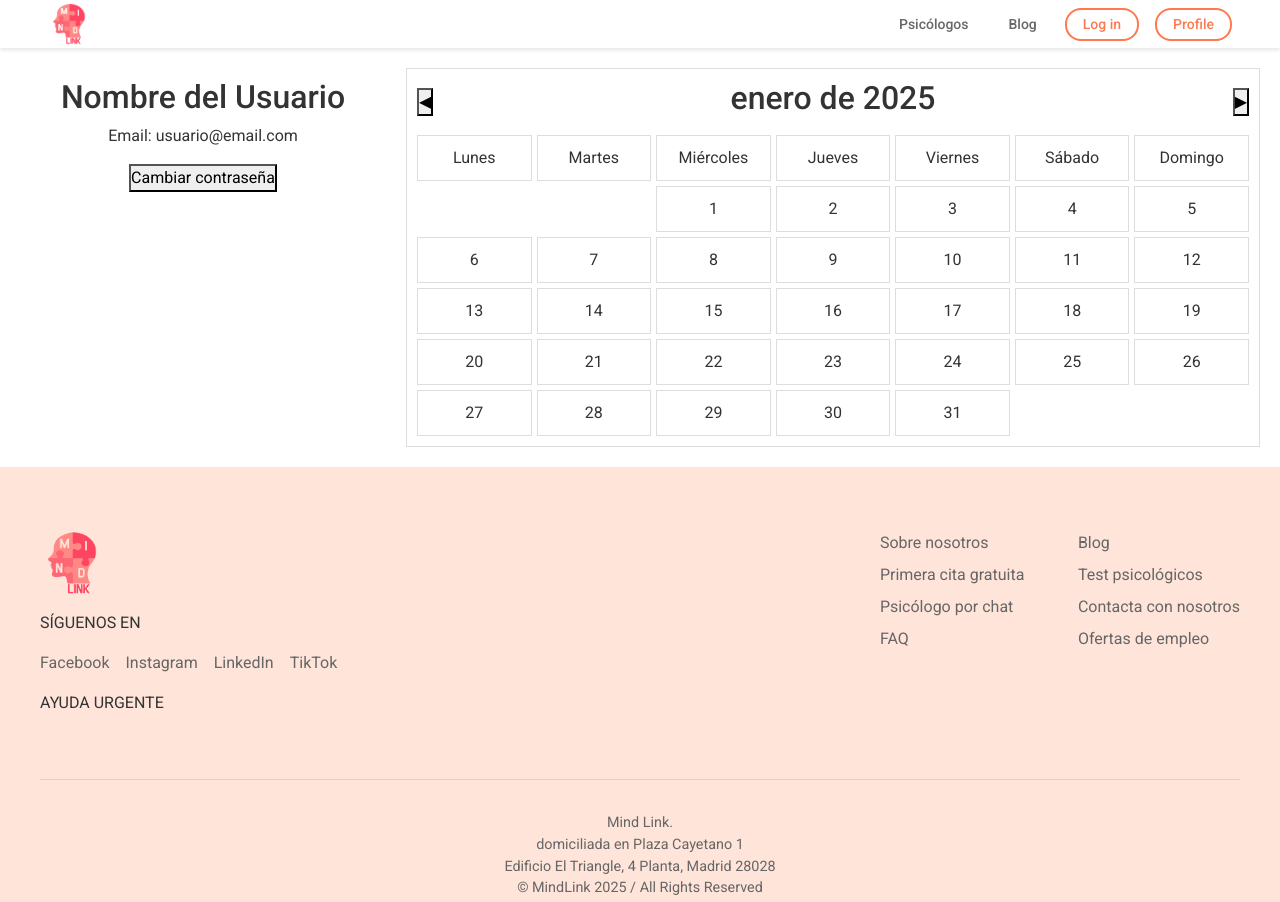
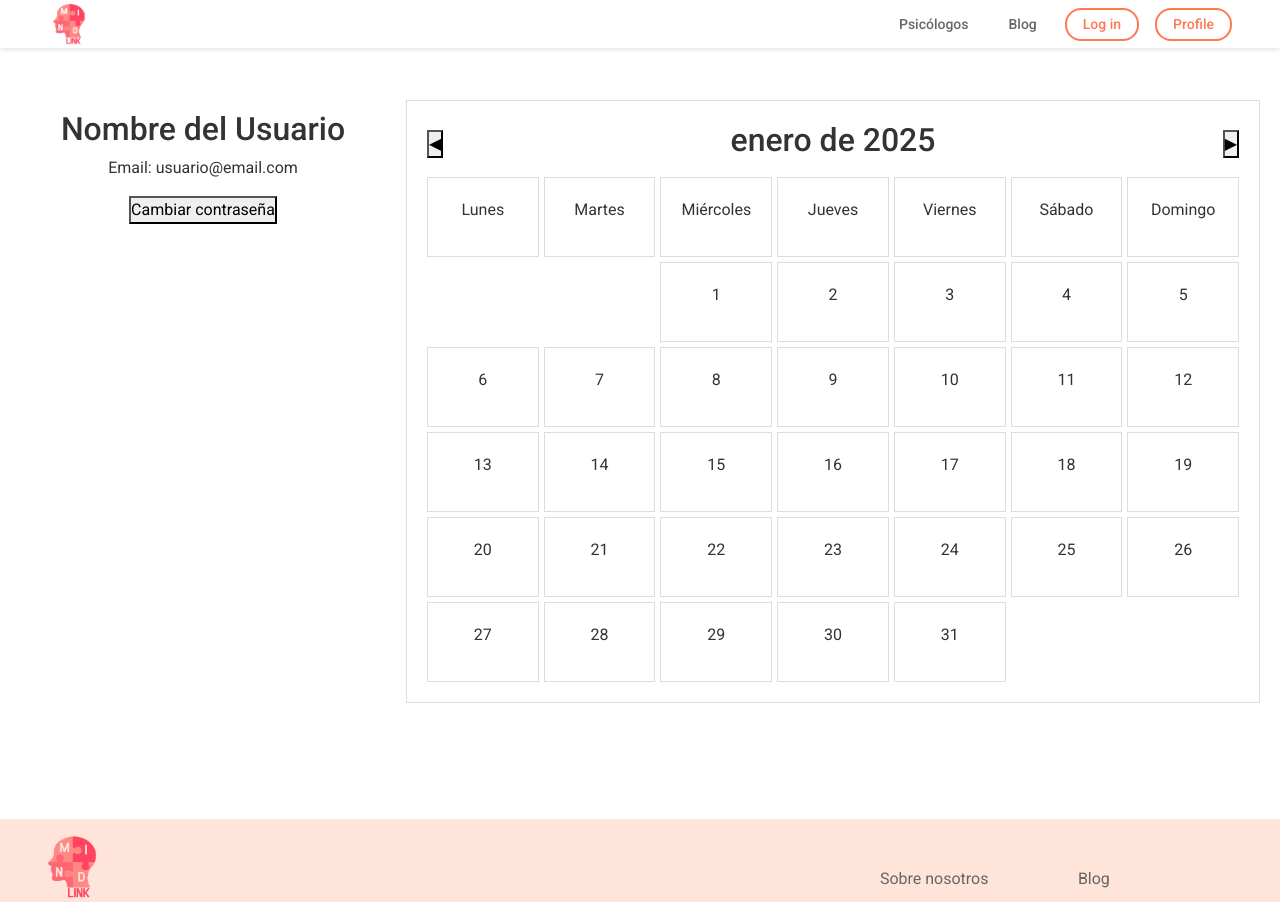
Before and after one commit to Madtore/mind-link, an Angular app: page /profile in a window 1280 px wide. Shown: the top 902 px of the page. Built offline with nearby package versions, Linux system fonts and the light colour scheme.

Commit message:
footer cambiado y calendario actualizado

```diff
--- a/src/app/app.component.ts
+++ b/src/app/app.component.ts
@@ -3,7 +3,6 @@ import { RouterOutlet } from '@angular/router';
 import { HeaderComponent } from './components/header/header.component';
 import { FooterComponent } from './components/footer/footer.component';
 import { ChatBotComponent } from './components/chat-bot/chat-bot.component';
-
 @Component({
   selector: 'app-root',
   standalone: true,
@@ -11,4 +10,6 @@ import { ChatBotComponent } from './components/chat-bot/chat-bot.component';
   templateUrl: './app.component.html',
   styleUrls: ['./app.component.scss']
 })
-export class AppComponent {}
+export class AppComponent {
+
+}
--- a/src/app/components/footer/footer.component.html
+++ b/src/app/components/footer/footer.component.html
@@ -30,11 +30,6 @@
     </div>
 
     <div class="footer-bottom">
-      <p>Mind Link.<br>
-      domiciliada en Plaza Cayetano 1<br>
-      Edificio El Triangle, 4 Planta, Madrid 28028<br>
-      © MindLink 2025 / All Rights Reserved</p>
-
       <div class="footer-bottom-links">
         <a href="#">Términos y condiciones</a>
         <a href="#">Política de privacidad</a>
--- a/src/app/components/footer/footer.component.scss
+++ b/src/app/components/footer/footer.component.scss
@@ -1,14 +1,9 @@
-#footer {
-  background: linear-gradient(to bottom, #32A879, #FFE4D9);
-}
 
 .footer {
   position: relative;
   background-color: #FFE4D9;
-  padding: 4rem 2rem 2rem;
+  padding: 1rem 2rem 2rem;
 }
-
-
 
 .footer-content {
   max-width: 1200px;
@@ -17,7 +12,7 @@
 
 .newsletter {
   text-align: center;
-  margin-bottom: 4rem;
+  margin-bottom: 2rem;
 }
 
 .newsletter h2 {
@@ -68,7 +63,7 @@
   justify-content: space-between;
   flex-wrap: wrap;
   gap: 2rem;
-  margin-bottom: 3rem;
+  margin-bottom: 1rem;
 }
 
 .company-info {
@@ -96,6 +91,7 @@
   display: flex;
   flex-wrap: wrap;
   gap: 3rem;
+  margin-top: 2rem;
 }
 
 .nav-column {
--- a/src/app/components/hero/hero.component.scss
+++ b/src/app/components/hero/hero.component.scss
@@ -9,8 +9,16 @@ body {
   justify-content: center;
   align-items: center;
   text-align: center;
-  padding: 2rem;
   color: white;
+}
+
+.content {
+  display: flex;
+  flex-direction: column;
+  justify-content: center;
+  align-items: center;
+  max-width: 100%;
+  padding: 1rem;
 }
 
 #hero {
@@ -33,6 +41,8 @@ body {
 .content p {
   font-size: 1.25rem;
   max-width: 600px;
+  margin: 0 auto;
+  padding: 1rem;
 }
 
 .cta-button {
@@ -112,6 +122,7 @@ html {
   margin-bottom: 2rem;
 }
 
+/* Contenedor de las tarjetas */
 .pricing-cards {
   display: flex;
   justify-content: center;
@@ -120,6 +131,7 @@ html {
   padding: 0 1rem;
 }
 
+/* Estilo de las tarjetas */
 .card {
   background: #aa4edf;
   border: 1px solid #FF6B4A;
@@ -170,6 +182,7 @@ html {
   background: #db346e;
 }
 
+/* Resaltar la tarjeta destacada */
 .card.highlighted {
   border: 2px solid #FF6B4A;
   transform: scale(1.05);
@@ -179,6 +192,7 @@ html {
   transform: scale(1.08) translateY(-8px);
 }
 
+/* Responsivo */
 @media (max-width: 768px) {
   .pricing-cards {
     flex-direction: column;
--- a/src/app/pages/profile/profile.component.html
+++ b/src/app/pages/profile/profile.component.html
@@ -27,7 +27,8 @@
 
         <div *ngFor="let day of daysInMonth" class="day-number">
           {{ day }}
-          <div *ngFor="let appointment of getAppointmentsForDay(day)" class="event" [ngClass]="appointment.status === 'futura' ? 'event-green' : 'event-gray'">
+          <div *ngFor="let appointment of getAppointmentsForDay(day)" class="event" [ngClass]="appointment.status === 'futura' ? 'event-green' : 'event-gray'" (mouseenter)="onHover(appointment, $event)"
+            (mouseleave)="onLeave()">
             {{ appointment.psychologist }}
           </div>
         </div>
@@ -35,3 +36,9 @@
     </div>
   </div>
 </div>
+
+<div class="appointment-overlay" *ngIf="hoveredAppointment" [ngStyle]="overlayStyles">
+  <p><strong>Asunto:</strong> Consulta psicológica</p>
+  <p><strong>Médico:</strong> {{ hoveredAppointment.psychologist }}</p>
+  <p><strong>Hora:</strong> 10:00 AM</p>
+</div>
--- a/src/app/pages/profile/profile.component.scss
+++ b/src/app/pages/profile/profile.component.scss
@@ -3,6 +3,8 @@
     gap: 20px;
     padding: 20px;
     height: 100%;
+    margin-bottom: 6rem;
+    margin-top: 2rem;
   }
 
   .profile-left {
@@ -22,11 +24,15 @@
 
   .profile-right {
     width: 70%;
+    display: flex;
+    flex-direction: column;
+    justify-content: center;
   }
 
   .calendar {
     border: 1px solid #ddd;
-    padding: 10px;
+    padding: 20px;
+    min-height: 500px;
   }
 
   .calendar-header {
@@ -40,21 +46,36 @@
     display: grid;
     grid-template-columns: repeat(7, 1fr);
     gap: 5px;
+    min-height: 400px;
   }
 
   .day, .day-number {
     text-align: center;
-    padding: 10px;
+    padding: 20px;
     border: 1px solid #ddd;
+    min-height: 80px;
   }
 
   .event {
     display: block;
-    margin-top: 5px;
-    padding: 5px;
-    font-size: 0.8rem;
+    margin-top: 8px;
+    padding: 8px;
+    font-size: 0.9rem;
     border-radius: 5px;
+    position: relative;
+    cursor: pointer;
   }
 
   .event-green { background-color: green; color: white; }
   .event-gray { background-color: gray; color: white; }
+
+  .appointment-overlay {
+    position: fixed;
+    background: white;
+    padding: 10px;
+    border-radius: 8px;
+    box-shadow: 0 2px 10px rgba(0, 0, 0, 0.2);
+    z-index: 1000;
+    min-width: 200px;
+    transition: opacity 0.2s ease-in-out;
+  }
--- a/src/app/pages/profile/profile.component.ts
+++ b/src/app/pages/profile/profile.component.ts
@@ -29,6 +29,8 @@ export class ProfileComponent implements OnInit {
   currentDay: number = this.currentDate.getDay();
   daysInMonth: number[] = [];
   firstDayOfMonth: number = 0;
+  hoveredAppointment: { date: string, psychologist: string, status: string } | null = null;
+  overlayStyles = { top: '0px', left: '0px' };
 
   ngOnInit() {
     this.currentDate = new Date;
@@ -61,4 +63,16 @@ export class ProfileComponent implements OnInit {
     const dateString = `${this.currentYear}-${(this.currentMonth + 1).toString().padStart(2, '0')}-${day.toString().padStart(2, '0')}`;
     return this.user.appointments.filter(appointment => appointment.date === dateString && appointment.status === this.filter);
   }
+
+  onHover(appointment: any, event: MouseEvent) {
+    this.hoveredAppointment = appointment;
+    this.overlayStyles = {
+      top: `${event.clientY + 10}px`,
+      left: `${event.clientX + 10}px`
+    };
+  }
+
+  onLeave() {
+    this.hoveredAppointment = null;
+  }
 }
```
